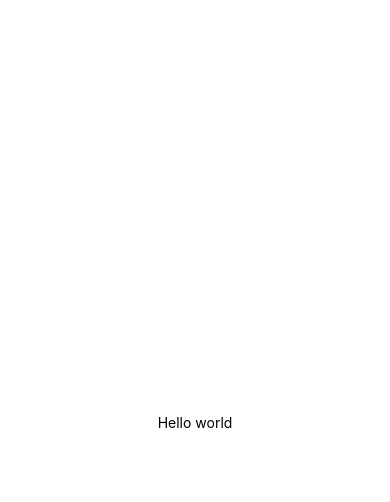
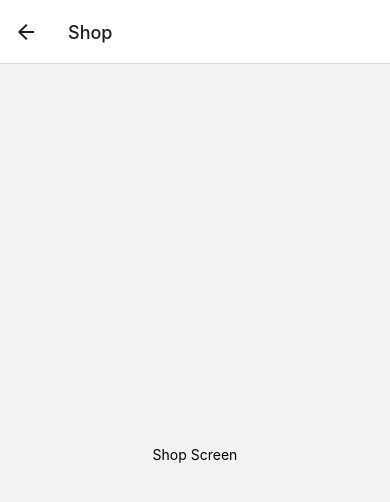
Before and after one commit to rayaanoidPrime/icc-nium-app, a React Native app: screen /Shop in a window 390 px wide. Shown: the top 502 px of the page. Built offline with nearby package versions, Linux system fonts and the light colour scheme.

Commit message:
screens + navigation

```diff
--- a/App.js
+++ b/App.js
@@ -1,12 +1,15 @@
+import * as React from 'react';
+import { NavigationContainer } from '@react-navigation/native';
 import { StatusBar } from 'expo-status-bar';
 import { StyleSheet, Text, View } from 'react-native';
+import AppNavigation from './navigation';
 
 export default function App() {
   return (
-    <View style={styles.container}>
-      <Text >Hello world</Text>
+    <NavigationContainer >
       <StatusBar style="auto" />
-    </View>
+      <AppNavigation />
+    </NavigationContainer>
   );
 }
 
--- /dev/null
+++ b/navigation/index.js
@@ -0,0 +1,21 @@
+import React from 'react';
+import {createNativeStackNavigator} from '@react-navigation/native-stack';
+//import {createBottomTabNavigator} from '@react-navigation/bottom-tabs';
+
+import HomeScreen from "../screens/homeScreen";
+import LearnScreen from "../screens/learnScreen";
+import WatchScreen from "../screens/watchScreen";
+import ShopScreen from "../screens/shopScreen";
+
+const AppStack = createNativeStackNavigator();
+
+export default function AppNavigation(){
+    return (
+        <AppStack.Navigator >
+            <AppStack.Screen name="Home" component={HomeScreen} />
+            <AppStack.Screen name="Learn" component={LearnScreen} />
+            <AppStack.Screen name="Watch" component={WatchScreen} />
+            <AppStack.Screen name="Shop" component={ShopScreen} />
+        </AppStack.Navigator>
+    )
+}
--- /dev/null
+++ b/screens/homeScreen.js
@@ -0,0 +1,9 @@
+import { View, Text } from 'react-native';
+
+export default function HomeScreen() {
+    return (
+      <View style={{ flex: 1, alignItems: 'center', justifyContent: 'center' }}>
+        <Text>Home Screen</Text>
+      </View>
+    );
+  }
--- /dev/null
+++ b/screens/learnScreen.js
@@ -0,0 +1,9 @@
+import { View, Text } from 'react-native';
+
+export default function LearnScreen() {
+    return (
+      <View style={{ flex: 1, alignItems: 'center', justifyContent: 'center' }}>
+        <Text>Learn Screen</Text>
+      </View>
+    );
+  }
--- /dev/null
+++ b/screens/shopScreen.js
@@ -0,0 +1,9 @@
+import { View, Text } from 'react-native';
+
+export default function ShopScreen() {
+    return (
+      <View style={{ flex: 1, alignItems: 'center', justifyContent: 'center' }}>
+        <Text>Shop Screen</Text>
+      </View>
+    );
+  }
--- /dev/null
+++ b/screens/watchScreen.js
@@ -0,0 +1,9 @@
+import { View, Text } from 'react-native';
+
+export default function WatchScreen() {
+    return (
+      <View style={{ flex: 1, alignItems: 'center', justifyContent: 'center' }}>
+        <Text>Watch Screen</Text>
+      </View>
+    );
+  }
```
Also changed, not shown: package.json (+8 -4 lines), 1 other file (tests, documents, lock files or other folders).
